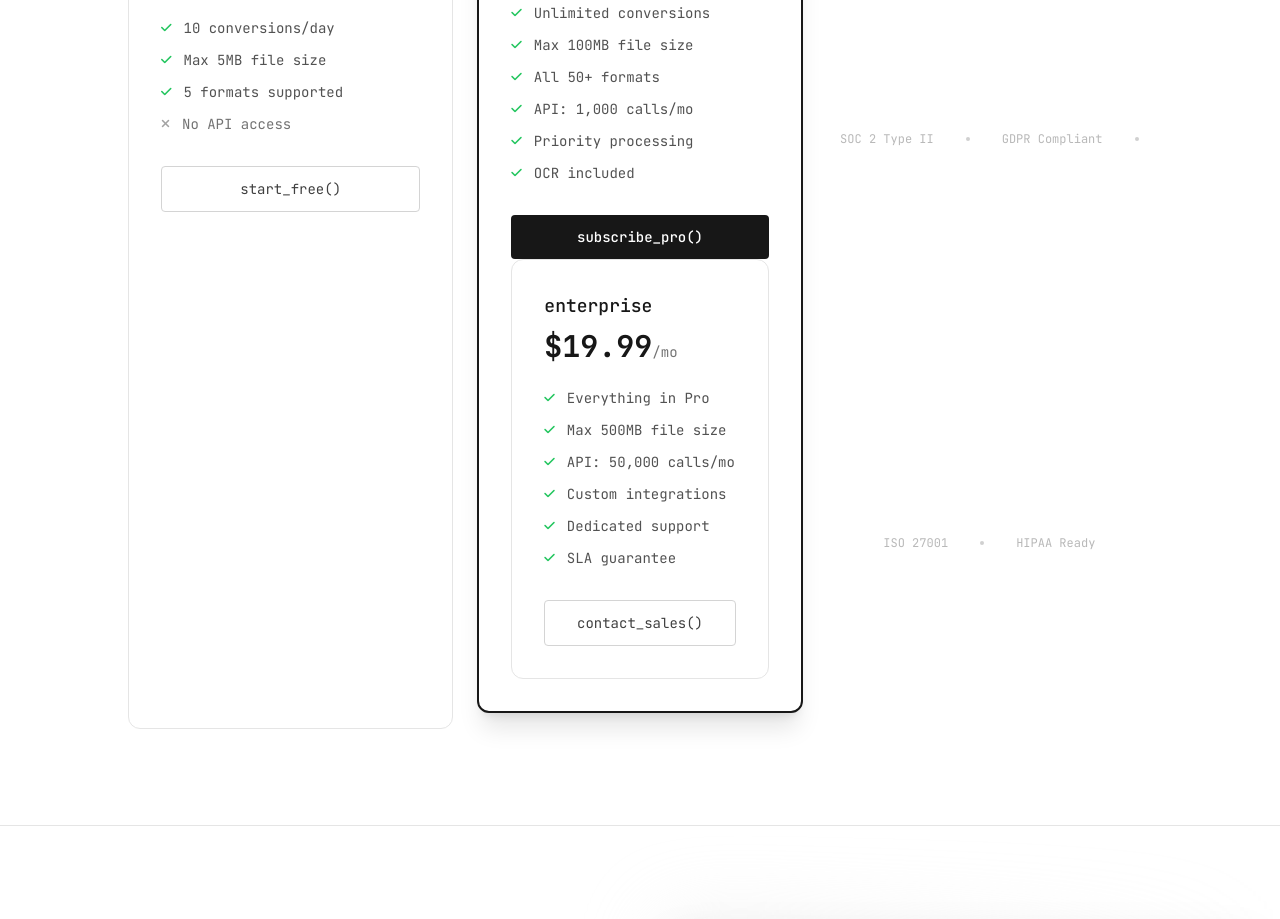
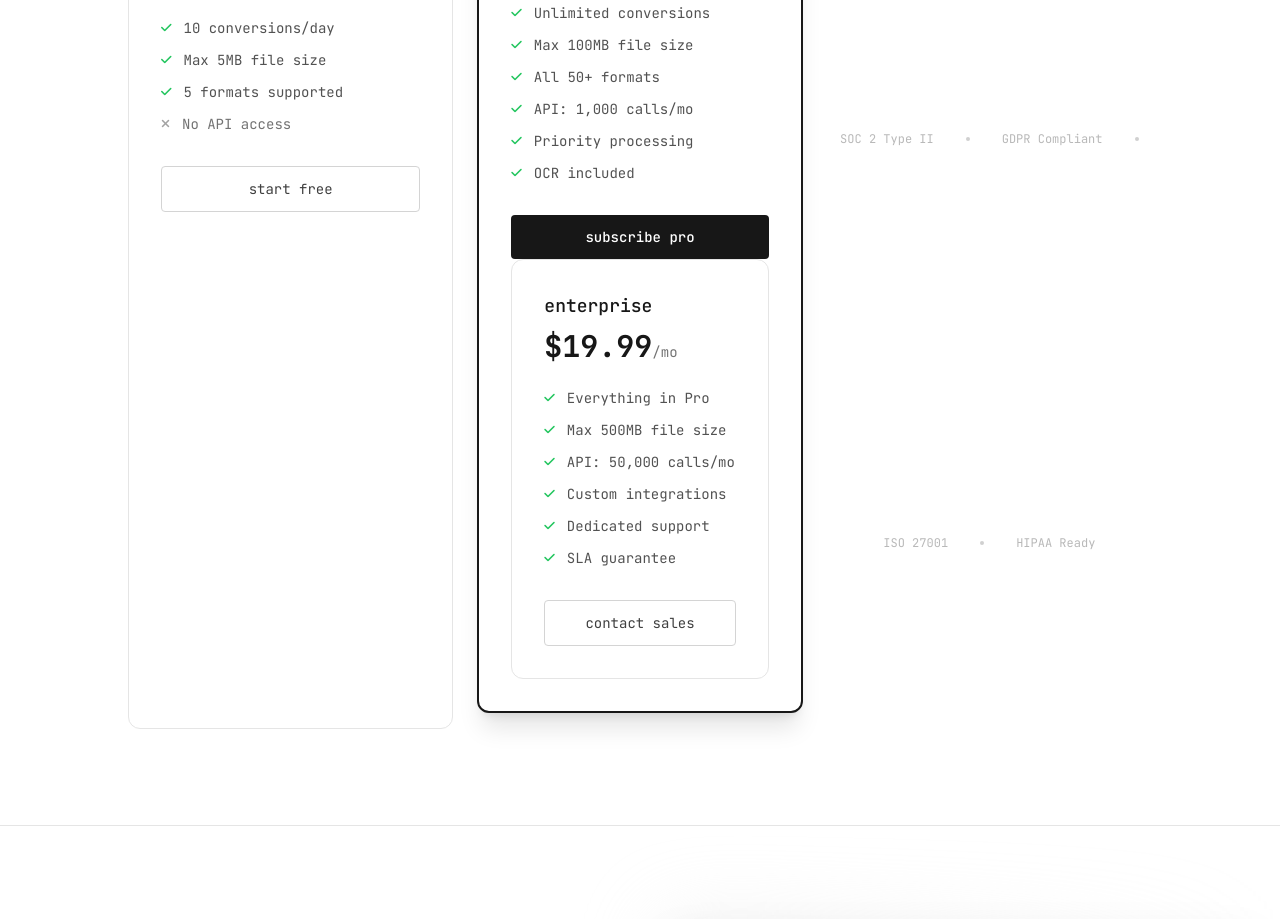
Before and after one commit to saqiqshahzad-jpg/convertflow, a plain HTML site: page frontend/index.html in a window 1280 px wide. Shown: the part 3576-4495 px from the top of the page. Drawn offline with nearby package versions, Linux system fonts and the light colour scheme.

Commit message:
Update button labels for clarity

```diff
--- a/frontend/index.html
+++ b/frontend/index.html
@@ -571,7 +571,7 @@
                         </li>
                     </ul>
                     <button class="w-full py-3 rounded border border-neutral-300 dark:border-neutral-700 font-mono text-sm text-neutral-700 dark:text-neutral-300 hover:bg-neutral-50 dark:hover:bg-neutral-800 transition-colors">
-                        start_free()
+                        start free
                     </button>
                 </div>
 
@@ -611,10 +611,11 @@
                         </li>
                     </ul>
                     <a href="https://vencodeofficial.lemonsqueezy.com/checkout/buy/fd711d9c-48fb-4523-a301-d9bf38a5b290?desc=0&discount=0"
-   target="_blank"
-   class="w-full py-3 rounded bg-neutral-900 dark:bg-white text-white dark:text-neutral-900 font-mono text-sm hover:opacity-90 transition-opacity font-medium block text-center">
-    subscribe_pro()
-</a>
+                     target="_blank"
+                        class="w-full py-3 rounded bg-neutral-900 dark:bg-white text-white dark:text-neutral-900 font-mono text-sm hover:opacity-90 transition-opacity font-medium block text-center">
+                       subscribe pro
+                             </a>
+
 
                 <!-- Enterprise Tier -->
                 <div class="rounded-xl border border-neutral-200 dark:border-neutral-800 p-8 bg-white dark:bg-neutral-900 relative">
@@ -649,7 +650,7 @@
                         </li>
                     </ul>
                     <button class="w-full py-3 rounded border border-neutral-300 dark:border-neutral-700 font-mono text-sm text-neutral-700 dark:text-neutral-300 hover:bg-neutral-50 dark:hover:bg-neutral-800 transition-colors">
-                        contact_sales()
+                        contact sales
                     </button>
                 </div>
             </div>
```
